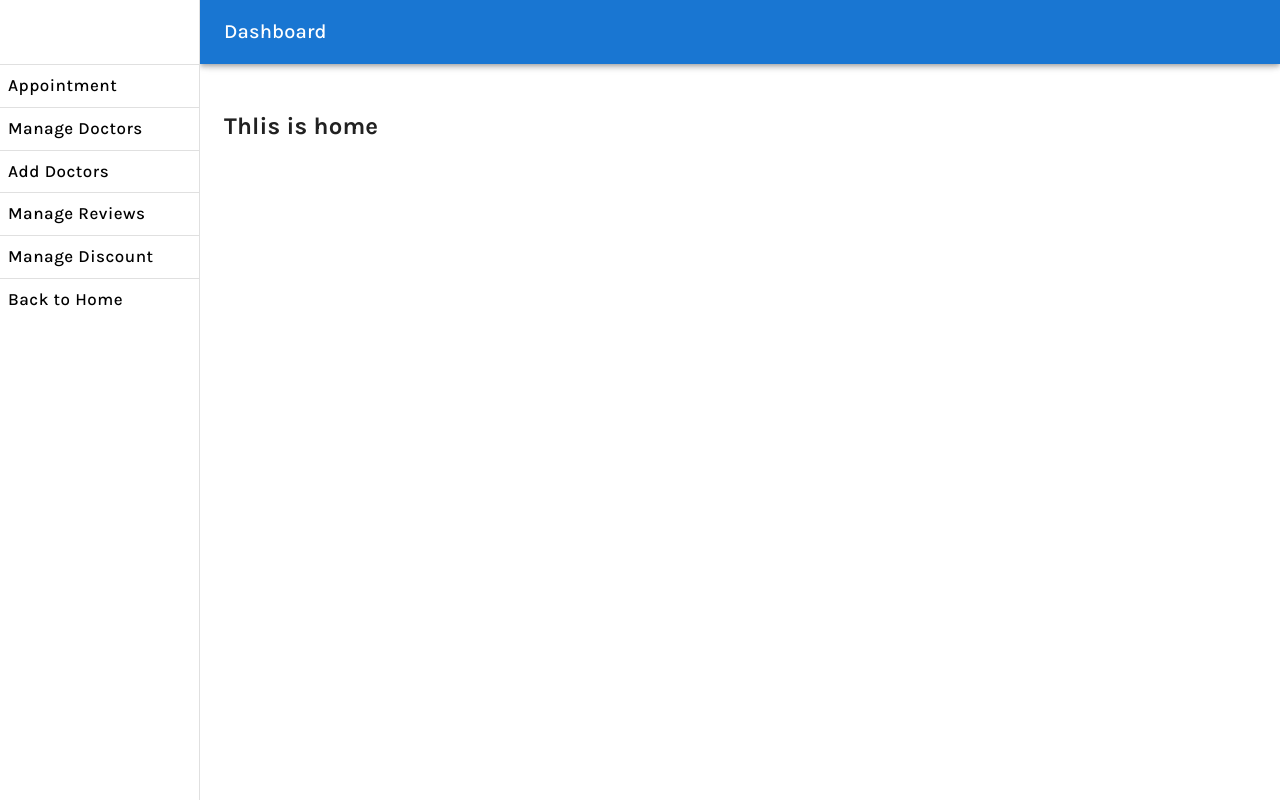
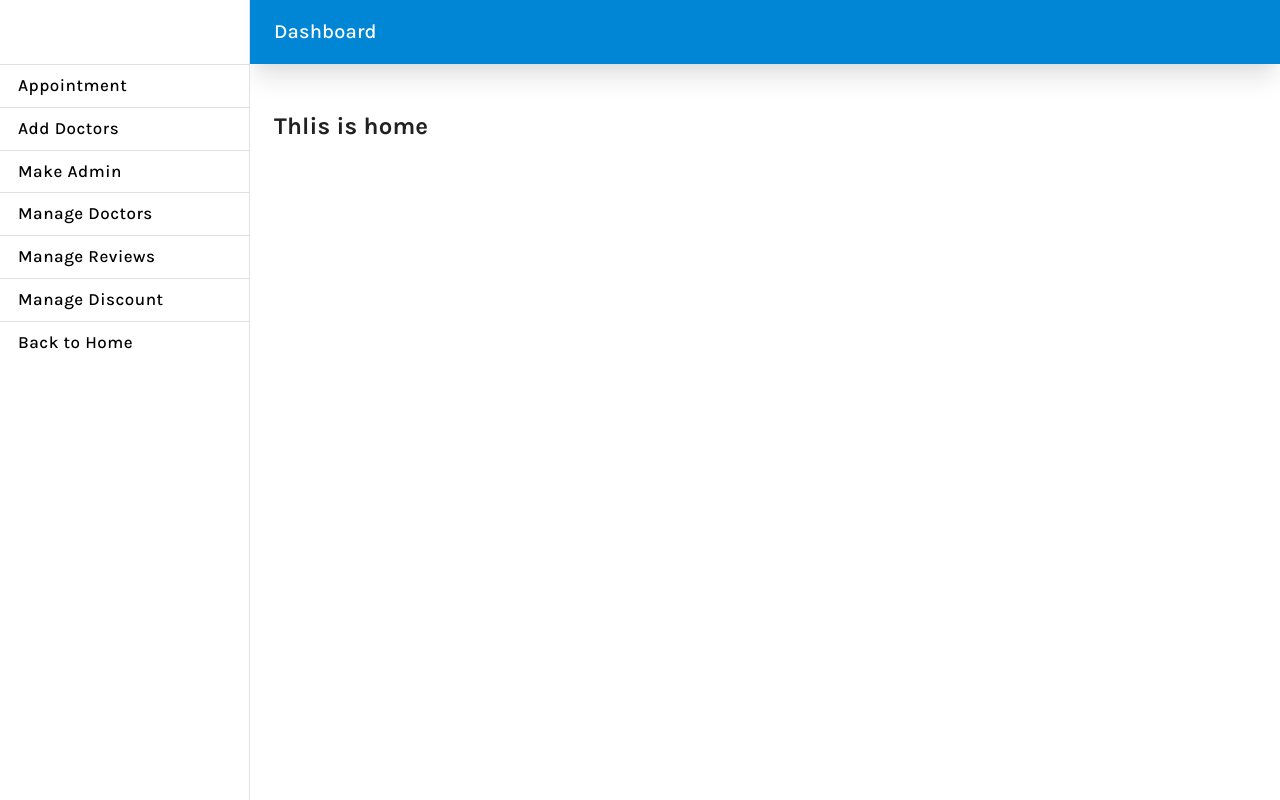
Before and after one commit to khan-shimul/health-care, a React (Create React App) app: page /dashboard in a window 1280 px wide. Built offline with nearby package versions, Linux system fonts and the light colour scheme; no server answers; sample sign-in values are in the browser's storage.

Commit message:
designed make adming page

```diff
--- a/src/App.js
+++ b/src/App.js
@@ -20,6 +20,7 @@ import ManageAppointment from './pages/Admin/ManageAppointment/ManageAppointment
 import ManageDoctors from './pages/Admin/ManageDoctors/ManageDoctors';
 import ManageReviews from './pages/Admin/ManageReviews/ManageReviews';
 import ManageDiscount from './pages/Admin/ManageDiscount/ManageDiscount';
+import MakeAdmin from './pages/Admin/MakeAdmin/MakeAdmin';
 
 function App() {
   return (
@@ -39,6 +40,7 @@ function App() {
             <Route path="/dashboard" element={<PrivateRoute><Dashboard /></PrivateRoute>}>
               <Route path="/dashboard" element={<DashboardHome />} />
               <Route path="/dashboard/add-doctors" element={<AddDoctors />} />
+              <Route path="/dashboard/make-admin" element={<MakeAdmin />} />
               <Route path="/dashboard/manage-appointment" element={<ManageAppointment />} />
               <Route path="/dashboard/manage-doctors" element={<ManageDoctors />} />
               <Route path="/dashboard/manage-reviews" element={<ManageReviews />} />
--- a/src/pages/Admin/Dashboard/Dashboard/Dashboard.js
+++ b/src/pages/Admin/Dashboard/Dashboard/Dashboard.js
@@ -6,19 +6,12 @@ import CssBaseline from '@mui/material/CssBaseline';
 import Divider from '@mui/material/Divider';
 import Drawer from '@mui/material/Drawer';
 import IconButton from '@mui/material/IconButton';
-import InboxIcon from '@mui/icons-material/MoveToInbox';
-import List from '@mui/material/List';
-import ListItem from '@mui/material/ListItem';
-import ListItemIcon from '@mui/material/ListItemIcon';
-import ListItemText from '@mui/material/ListItemText';
-import MailIcon from '@mui/icons-material/Mail';
 import MenuIcon from '@mui/icons-material/Menu';
 import Toolbar from '@mui/material/Toolbar';
 import Typography from '@mui/material/Typography';
 import { Button } from '@mui/material';
 import {
     Outlet,
-    Link,
     NavLink
 } from "react-router-dom";
 import { makeStyles } from '@mui/styles';
@@ -27,6 +20,7 @@ import { makeStyles } from '@mui/styles';
 // Nav Styles
 const useStyles = makeStyles({
     menu: {
+        marginLeft: '10px !important',
         color: '#000 !important',
         fontSize: '17px !important',
         transition: '0.3s !important',
@@ -38,7 +32,7 @@ const useStyles = makeStyles({
 });
 
 
-const drawerWidth = 200;
+const drawerWidth = 250;
 
 function Dashboard(props) {
     const { window } = props;
@@ -58,12 +52,16 @@ function Dashboard(props) {
                 <Button className={classes.menu}>Appointment</Button>
             </NavLink>
             <Divider />
+            <NavLink to="/dashboard/add-doctors">
+                <Button className={classes.menu}>Add Doctors</Button>
+            </NavLink>
+            <Divider />
+            <NavLink to="/dashboard/make-admin">
+                <Button className={classes.menu}>Make Admin</Button>
+            </NavLink>
+            <Divider />
             <NavLink to="/dashboard/manage-doctors">
                 <Button className={classes.menu}>Manage Doctors</Button>
-            </NavLink>
-            <Divider />
-            <NavLink to="/dashboard/add-doctors">
-                <Button className={classes.menu}>Add Doctors</Button>
             </NavLink>
             <Divider />
             <NavLink to="/dashboard/manage-reviews">
@@ -86,10 +84,13 @@ function Dashboard(props) {
         <Box sx={{ display: 'flex' }}>
             <CssBaseline />
             <AppBar
+                elevation={0}
                 position="fixed"
                 sx={{
                     width: { sm: `calc(100% - ${drawerWidth}px)` },
                     ml: { sm: `${drawerWidth}px` },
+                    background: '#0186D5',
+                    boxShadow: 'rgba(0, 0, 0, 0.1) 0px 20px 25px -5px, rgba(0, 0, 0, 0.04) 0px 10px 10px -5px'
                 }}
             >
                 <Toolbar>
--- /dev/null
+++ b/src/pages/Admin/MakeAdmin/MakeAdmin.js
@@ -0,0 +1,43 @@
+import { Box, Button, TextField, Typography } from '@mui/material';
+import React from 'react';
+import { useForm } from 'react-hook-form';
+import { useStyles } from '../../../compo/IndexView/Banner/Banner';
+import { useStyles2 } from '../../Login/Login/Login';
+
+const MakeAdmin = () => {
+    const { register, handleSubmit } = useForm();
+    // Handle Make Admin
+    const onSubmit = data => {
+        console.log(data)
+    };
+
+    const classes = useStyles();
+    const classes2 = useStyles2();
+
+    return (
+        <div>
+            <Typography sx={{ fontSize: '22px', fontWeight: 700, my: 5, textAlign: 'center' }}>MakeAdmin</Typography>
+            <form onSubmit={handleSubmit(onSubmit)}>
+                <Box sx={{ display: 'flex', justifyContent: 'center' }}>
+                    <TextField
+                        sx={{ width: { xs: 1, md: '40%' }, mb: 2 }}
+                        className={classes2.textFiled}
+                        type="email"
+                        required
+                        label="Email Address"
+                        variant="outlined"
+                        {...register("email")}
+                    />
+                    <Button
+                        sx={{ width: { xs: 1, md: '15%' }, ml: 1, py: 1.5, mb: 2 }}
+                        className={classes.btnRegular}
+                        type="submit"
+                    >
+                        Make Admin</Button>
+                </Box>
+            </form>
+        </div>
+    );
+};
+
+export default MakeAdmin;
```
